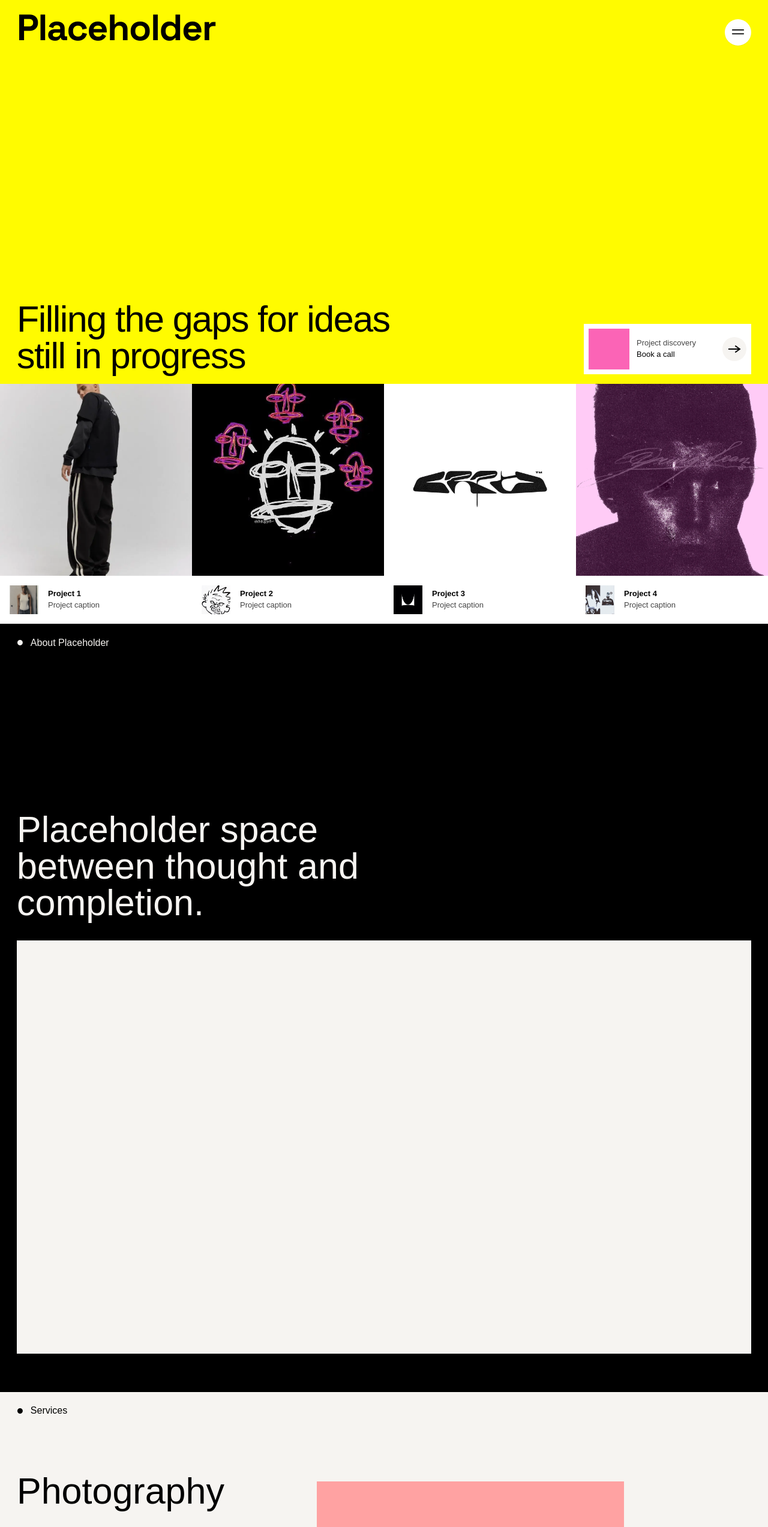
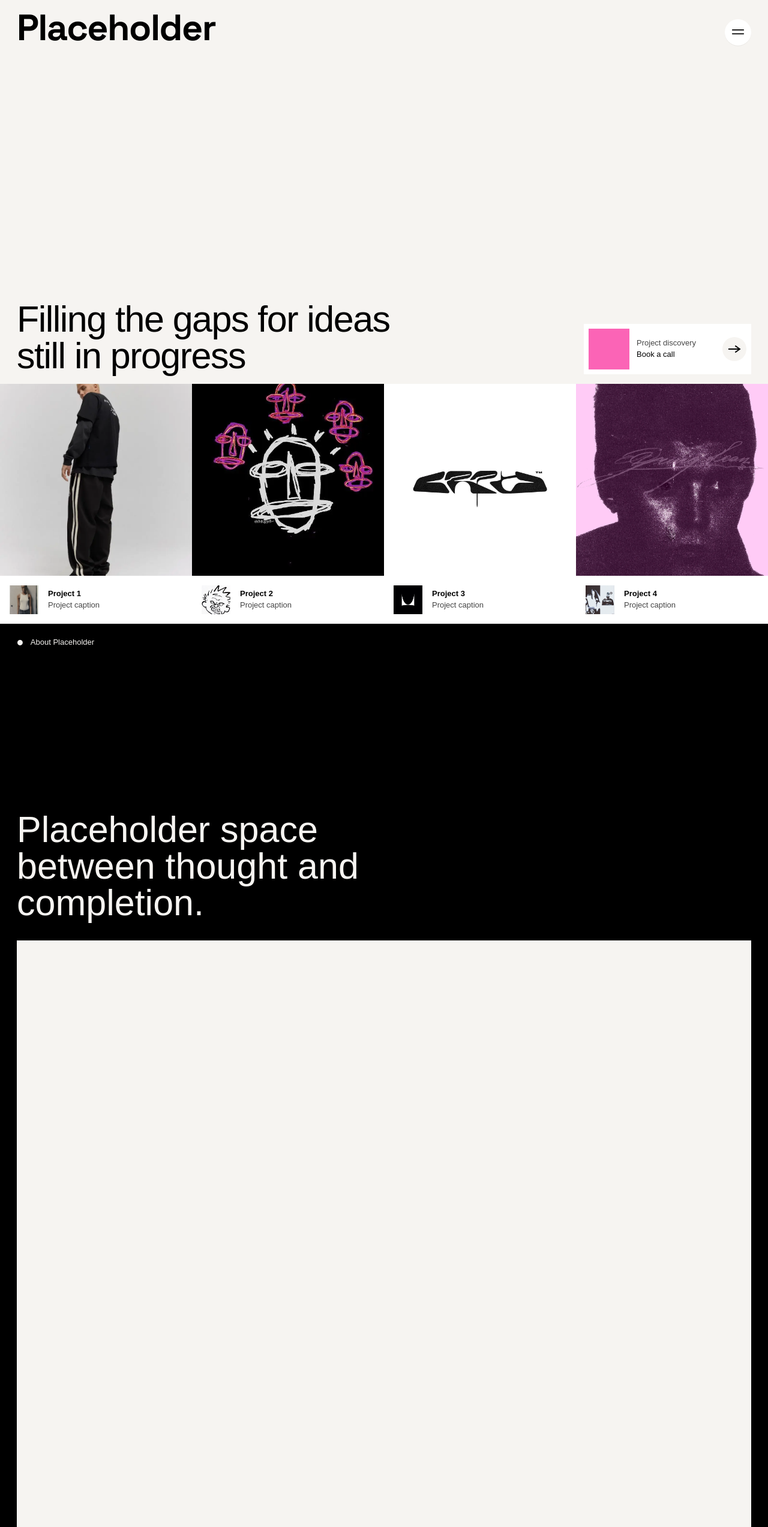
Before and after one commit to JoshuaDodofoli/placeholder, a Next.js app: page / in a window 1280 px wide. Shown: the top 2546 px of the page at 60% size. Built offline with nearby package versions, Linux system fonts and the light colour scheme; a web font is replaced by a local one.

Commit message:
Updated services section

```diff
--- /dev/null
+++ b/app/(home)/(components)/BookCallButton.tsx
@@ -0,0 +1,23 @@
+
+const BookCallButton = () => {
+    return (
+        <div className="flex items-center justify-between gap-3 bg-white p-2">
+            <div className="flex items-center mr-8 gap-3">
+                <div className="size-17 bg-pink-400"></div>
+                <div className="flex flex-col">
+                    <span className="text-sm text-dark-grey">Project discovery</span>
+                    <p className="text-sm font-medium">Book a call</p>
+                </div>
+            </div>
+            <div className="size-10 bg-paper flex items-center justify-center rounded-full">
+                <svg width="20" height="12" viewBox="0 0 20 12" fill="none">
+                    <line x1="0" y1="6" x2="18" y2="6" stroke="black" strokeWidth="2" strokeLinecap="round" />
+                    <line x1="12" y1="1" x2="19" y2="6" stroke="black" strokeWidth="2" strokeLinecap="round" />
+                    <line x1="12" y1="11" x2="19" y2="6" stroke="black" strokeWidth="2" strokeLinecap="round" />
+                </svg>
+            </div>
+        </div>
+    )
+}
+
+export default BookCallButton
--- a/app/(home)/page.tsx
+++ b/app/(home)/page.tsx
@@ -14,18 +14,18 @@ export default function Home() {
 
       <section className="bg-black text-paper w-full py-4">
         <Wrapper>
-          <div className="flex flex-col justify-between h-[50vh] md:h-[60vh]">
+          <div className="flex flex-col justify-between min-h-[35vh] xl:min-h-[60vh]">
             <div className="flex items-center gap-3">
               <span className="text-2xl leading-none font-bold">•</span>
-              <span className="font-medium">About Placeholder</span>
+              <span className="font-medium text-sm">About Placeholder</span>
             </div>
             <div className="">
-              <p className="text-3xl lg:text-5xl lg:max-w-2xl">Placeholder space between thought and completion.</p>
+              <p className="text-3xl lg:text-4xl xl:text-5xl md:max-w-sm lg:max-w-2xl">Placeholder space between thought and completion.</p>
               {/* <p className="text-sm text-stone/55 font-mono uppercase lg:max-w-xl font-bold mt-4"> We use AI generated images (slop) to explore,test and iterate on ideas. To build without overthinking and evolve without permission. <br />Placeholder gives your unfinished work a home.</p> */}
             </div>
           </div>
 
-          <div className="w-full aspect-square lg:aspect-video bg-paper mt-8 mb-12">
+          <div className="w-full aspect-square bg-paper mt-8 mb-12">
 
           </div>
         </Wrapper>
--- a/app/(home)/sections/Hero.tsx
+++ b/app/(home)/sections/Hero.tsx
@@ -1,8 +1,9 @@
 import Wrapper from '@/app/components/Wrapper'
+import BookCallButton from '../(components)/BookCallButton'
 
 const Hero = () => {
   return (
-     <section className="min-h-[55vh] xl:min-h-[80vh] flex flex-col justify-between w-full bg-brand">
+    <section className="min-h-[50vh] xl:min-h-[80vh] flex flex-col justify-between w-full">
       <div className="mt-4 md:top-8">
         <Wrapper>
           <span className="text-3xl font-space lg:text-5xl tracking-tight font-bold flex items-center justify-start w-full">
@@ -13,24 +14,9 @@ const Hero = () => {
 
       <Wrapper>
         <div className="flex items-end justify-between w-full pb-4">
-            <h1 className="text-3xl lg:text-5xl tracking-tight md:text-6xl lg:max-w-2xl font-medium">Filling the gaps for ideas still in progress</h1>
-            <div className="hidden lg:flex">
-              <div className="flex items-center justify-between gap-3 bg-white p-2">
-                <div className="flex items-center mr-8 gap-3">
-                  <div className="size-17 bg-pink-400"></div>
-                  <div className="flex flex-col">
-                    <span className="text-sm text-dark-grey">Project discovery</span>
-                    <p className="text-sm font-medium">Book a call</p>
-                  </div>
-                </div>
-                <div className="size-10 bg-paper flex items-center justify-center rounded-full">
-                  <svg width="20" height="12" viewBox="0 0 20 12" fill="none">
-                    <line x1="0" y1="6" x2="18" y2="6" stroke="black" strokeWidth="2" strokeLinecap="round" />
-                    <line x1="12" y1="1" x2="19" y2="6" stroke="black" strokeWidth="2" strokeLinecap="round" />
-                    <line x1="12" y1="11" x2="19" y2="6" stroke="black" strokeWidth="2" strokeLinecap="round" />
-                  </svg>
-                </div>
-              </div>
+          <h1 className="text-3xl md:text-4xl xl:text-5xl tracking-tight md:max-w-lg xl:max-w-2xl font-medium">Filling the gaps for ideas still in progress</h1>
+          <div className="hidden md:flex">
+            <BookCallButton />
           </div>
         </div>
       </Wrapper>
--- a/app/(home)/sections/Services.tsx
+++ b/app/(home)/sections/Services.tsx
@@ -1,6 +1,7 @@
 import Wrapper from "@/app/components/Wrapper"
 import { projects, services } from "@/app/utils/data"
 import Image from "next/image"
+import BookCallButton from "../(components)/BookCallButton";
 
 const Services = () => {
 
@@ -9,31 +10,31 @@ const Services = () => {
     return (
         <section className="w-full py-4">
             <Wrapper>
-                <div className="flex flex-col justify-between h-[30vh] md:h-[60vh]">
+                <div className="flex flex-col justify-between h-[30vh] md:h-[20vh] lg:h-[40vh] xl:h-[60vh]">
                     <div className="flex items-center gap-3">
                         <span className="text-2xl leading-none font-bold">•</span>
-                        <span className="font-medium">Services</span>
+                        <span className="font-medium text-sm">Services</span>
                     </div>
                     <div className="grid grid-cols-1 lg:grid-cols-[500px_1fr] items-center py-8 ">
                         <ul className="flex flex-col">
                             {
                                 services.map((service, idx) => {
                                     return (
-                                        <li key={idx} className="list-none lg:py-3">
-                                            <span className="text-3xl lg:text-5xl">{service}
+                                        <li key={idx} className="list-none md:py-1 lg:py-2">
+                                            <span className="text-3xl md:text-4xl xl:text-5xl">{service}
                                             </span>
                                         </li>
                                     )
                                 })
                             }
                         </ul>
-                        <div className="w-lg aspect-video hidden lg:block bg-red-300"></div>
+                        <div className="w-lg aspect-video hidden xl:block bg-red-300"></div>
                     </div>
                 </div>
 
-                <div className="h-[15vh]" />
+                <div className="h-[10vh] md:h-[25vh]" />
 
-                <div className="w-full mt-8">
+                {/* <div className="w-full mt-8">
                     <div className="flex items-center justify-between gap-32">
                         {
                             [...projectImg].map((_, idx) => {
@@ -49,6 +50,25 @@ const Services = () => {
                             })
                         }
                     </div>
+                </div> */}
+
+                <div className="grid min-h-[50vh] xl:min-h-[70vh] grid-cols-1 md:grid-cols-[300px_1fr] xl:grid-cols-[450px_1fr] w-full gap-4">
+                    <div className="bg-dark-grey/5 rounded-2xl p-4 flex flex-col justify-between aspect-square md:aspect-auto">
+                    <div className="">
+                        <div className="flex items-start justify-between">
+                            <div className="size-12 bg-pink-400"></div>
+                            <span className="bg-dark-grey/20 flex items-center justify-center text-xs rounded-sm px-1.5 uppercase font-medium py-px">Get in touch</span>
+                        </div>
+                        <div className="space-y-1 mt-4">
+                            <h6 className="text-2xl font-medium">Looking for something else?</h6>
+                            <p className="text-base">Interested in working together? <br />Let's talk about it.</p>
+                        </div>
+                    </div>
+                        <div className="">
+                            <BookCallButton />
+                        </div>
+                    </div>
+                    <div className="bg-black rounded-2xl aspect-square md:aspect-auto"></div>
                 </div>
             </Wrapper>
         </section>
```
Also changed, not shown: app/components/Footer.tsx (line endings or trailing spaces), app/components/Tag.tsx (added). Lines whose indentation alone changed are shown as unchanged.
